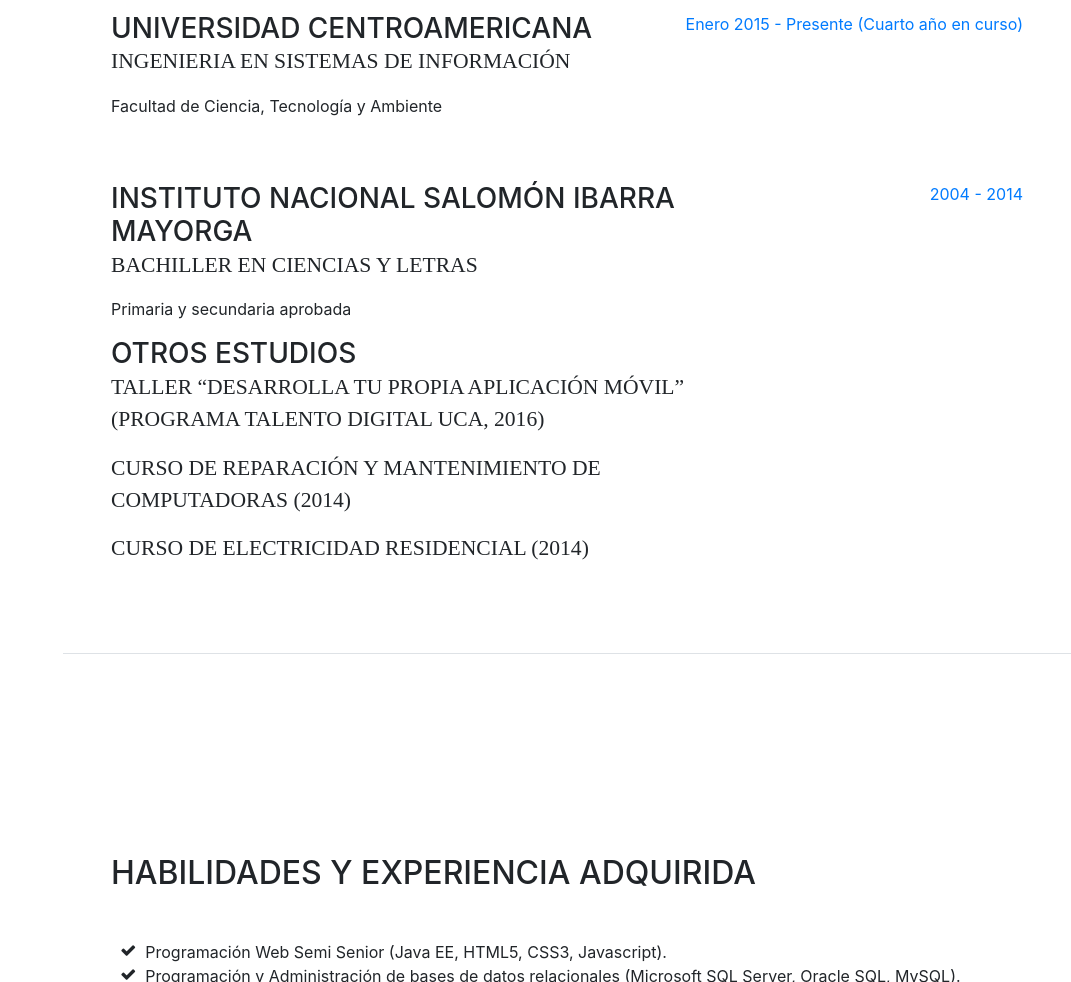
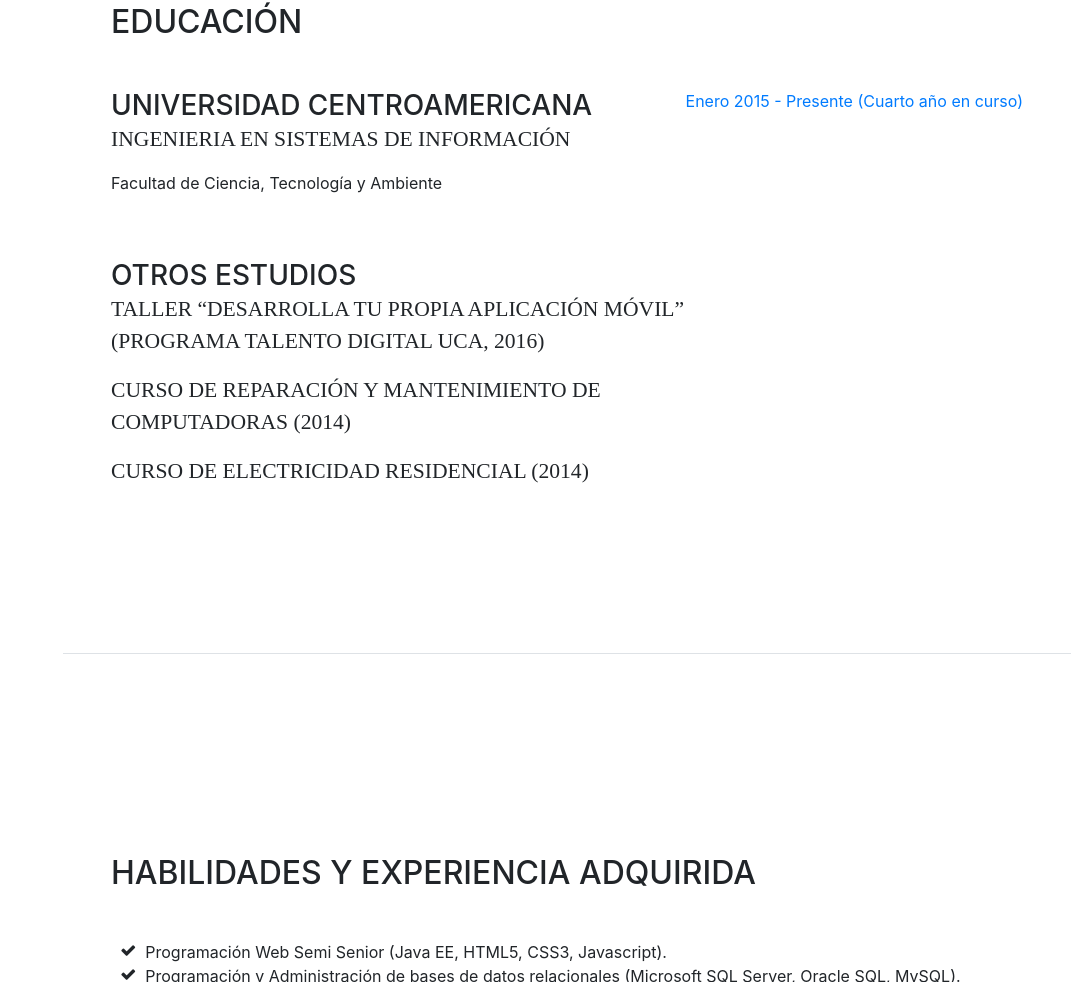
Before and after one commit to SaulSomarriba/SaulSomarriba.github.io, a website with bundled scripts: page index.html in a window 1280 px wide. Shown: the part 2005-2987 px from the top of the page, without its empty margins (209-1280 px from the left). Built offline with nearby package versions, Linux system fonts and the light colour scheme; a web font is replaced by a local one.

Commit message:
Sin estudios de secundaria

```diff
--- a/index.html
+++ b/index.html
@@ -138,16 +138,6 @@
           </div>
           <div class="resume-item d-flex flex-column flex-md-row">
             <div class="resume-content mr-auto">
-              <h3 class="mb-0">Instituto Nacional Salomón Ibarra Mayorga</h3>
-              <div class="subheading mb-3">Bachiller en ciencias y letras</div>
-              <p>Primaria y secundaria aprobada</p>
-            </div>
-            <div class="resume-date text-md-right">
-              <span class="text-primary">2004 - 2014</span>
-            </div>
-          </div>
-          <div class="resume-item d-flex flex-column flex-md-row">
-            <div class="resume-content mr-auto">
               <h3 class="mb-0">Otros estudios</h3>
               <div class="subheading mb-3">Taller “Desarrolla tu propia aplicación móvil” (Programa talento digital UCA, 2016)</div>
               <div class="subheading mb-3">Curso de reparación y mantenimiento de computadoras (2014)</div>
```
